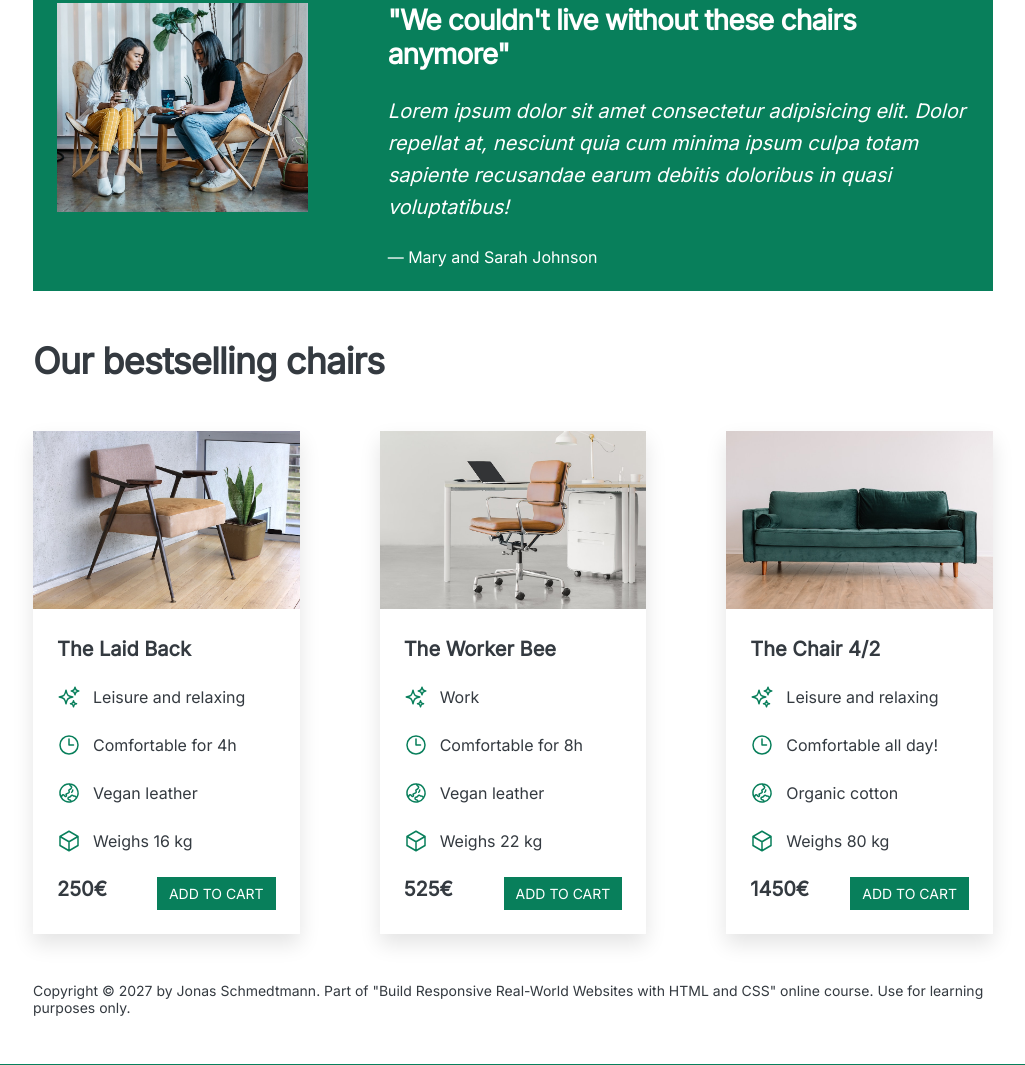
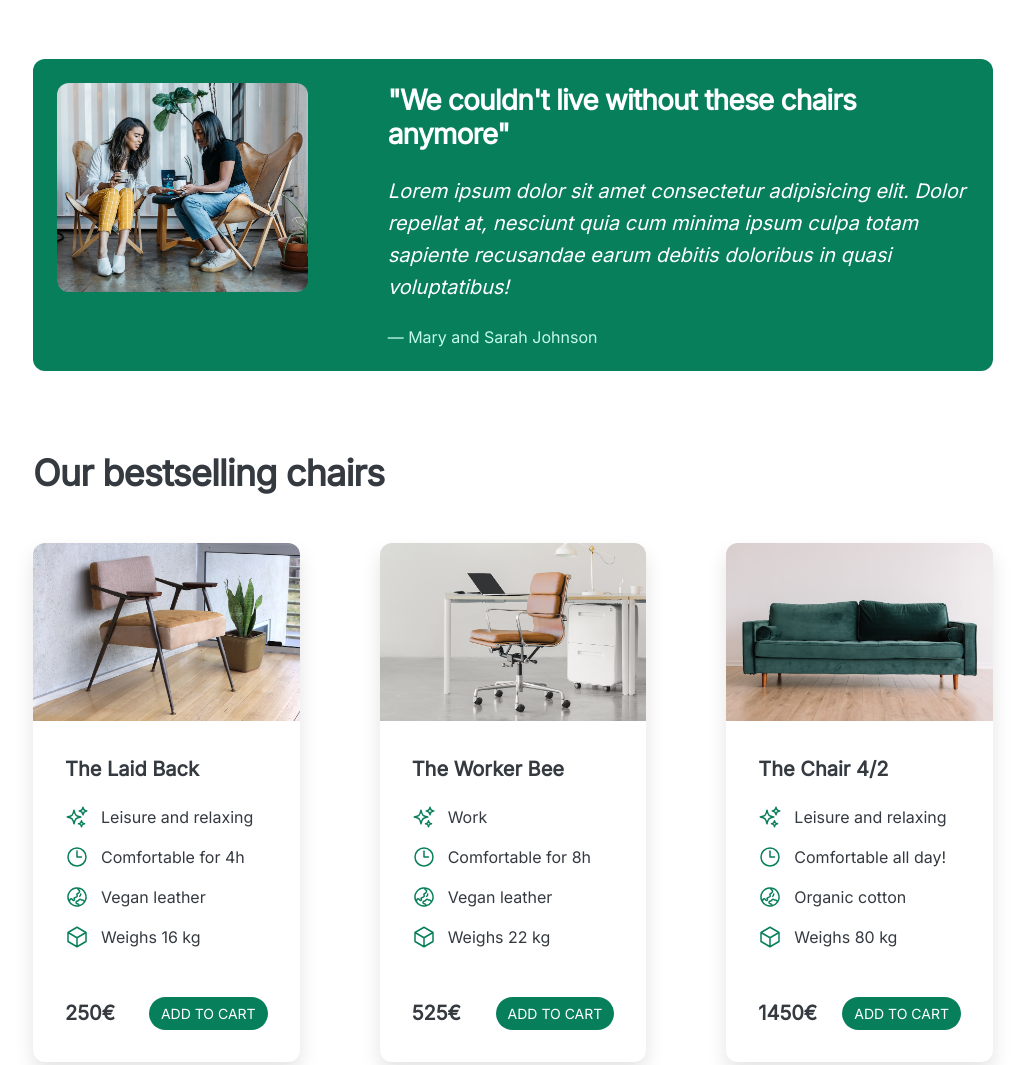
Before and after one commit to ahmedkamel180998/05-Design, a plain HTML site: page index.html in a window 1280 px wide. Shown: the part 943-2008 px from the top of the page, without its empty margins (127-1152 px from the left). Drawn offline with Linux system fonts and the light colour scheme.

Commit message:
Implementing Whitespace and Visual Hierarchy

```diff
--- a/style.css
+++ b/style.css
@@ -36,7 +36,7 @@ body {
 
 header,
 section {
-  margin-bottom: 48px;
+  margin-bottom: 80px;
 }
 
 h2 {
@@ -59,6 +59,7 @@ h2 {
   text-transform: uppercase;
   font-weight: 500;
   display: inline-block;
+  border-radius: 100px;
 }
 
 .btn:hover,
@@ -85,7 +86,7 @@ header {
   display: grid;
   grid-template-columns: repeat(2, 1fr);
   column-gap: 80px;
-  margin-top: 48px;
+  margin-top: 64px;
 }
 
 .header-text-box {
@@ -109,6 +110,7 @@ h1 {
 
 img {
   width: 100%;
+  border-radius: 12px;
 }
 
 /* FEATURES */
@@ -116,11 +118,11 @@ img {
   stroke: #087f5b;
   width: 32px;
   height: 32px;
-  margin-bottom: 10px;
+  margin-bottom: 16px;
 }
 
 .features-title {
-  margin-bottom: 16px;
+  margin-bottom: 10px;
   font-size: 20px;
 }
 
@@ -134,6 +136,7 @@ img {
   background-color: #087f5b;
   padding: 24px;
   color: #fff;
+  border-radius: 12px;
 }
 
 .testimonial-box {
@@ -153,13 +156,23 @@ img {
   line-height: 1.6;
 }
 
+.testimonial-author {
+  color: #c3fae8;
+}
+
 /* CHAIRS */
 .chair {
   box-shadow: 0 10px 20px 0 hsla(0, 0%, 0%, 0.11);
+  border-radius: 12px;
+}
+
+.chair img {
+  border-bottom-right-radius: 0;
+  border-bottom-left-radius: 0;
 }
 
 .chair-box {
-  padding: 24px;
+  padding: 32px;
 }
 
 h3 {
@@ -169,14 +182,14 @@ h3 {
 
 .chair-details {
   list-style: none;
-  margin-bottom: 24px;
+  margin-bottom: 48px;
 }
 
 .chair-details li {
   display: flex;
   align-items: center;
   gap: 12px;
-  margin-bottom: 24px;
+  margin-bottom: 16px;
 }
 
 .chair-details li:last-child {
@@ -192,6 +205,7 @@ h3 {
 .chair-price {
   display: flex;
   justify-content: space-between;
+  align-items: center;
   font-size: 20px;
 }
 
```
